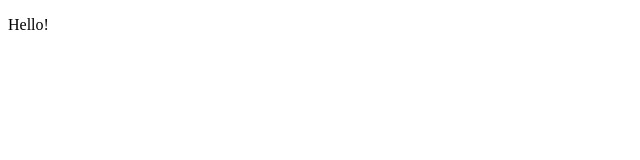
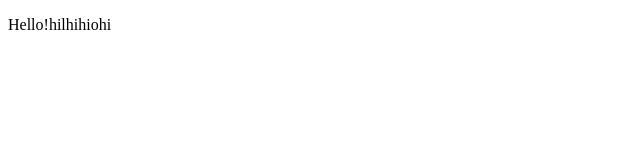
Before and after one commit to KapitanKohl/KapitanKohl.github.io, a plain HTML site: page index.html in a window 1280 px wide. Shown: the full height of the page, 0-640 px from the left. Drawn offline with Linux system fonts and the light colour scheme.

Commit message:
Update index.html

```diff
--- a/index.html
+++ b/index.html
@@ -6,6 +6,6 @@
     <title>Document</title>
 </head>
 <body>
-    <p>Hello!</p>
+    <p>Hello!hilhihiohi</p>
 </body>
 </html>
```
